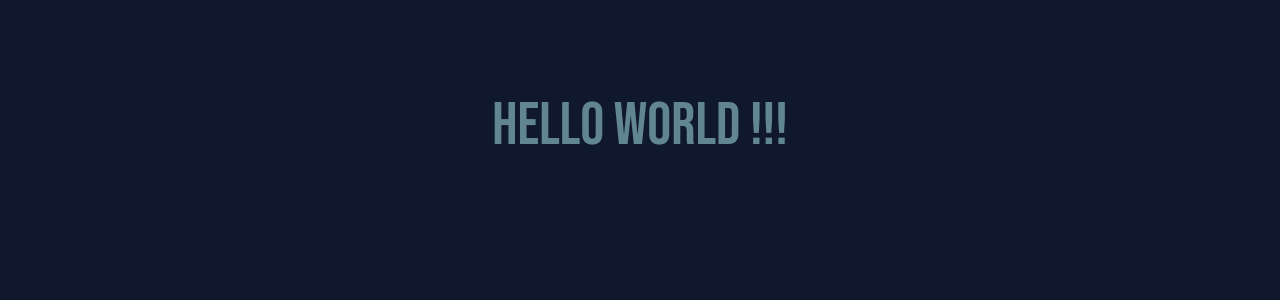
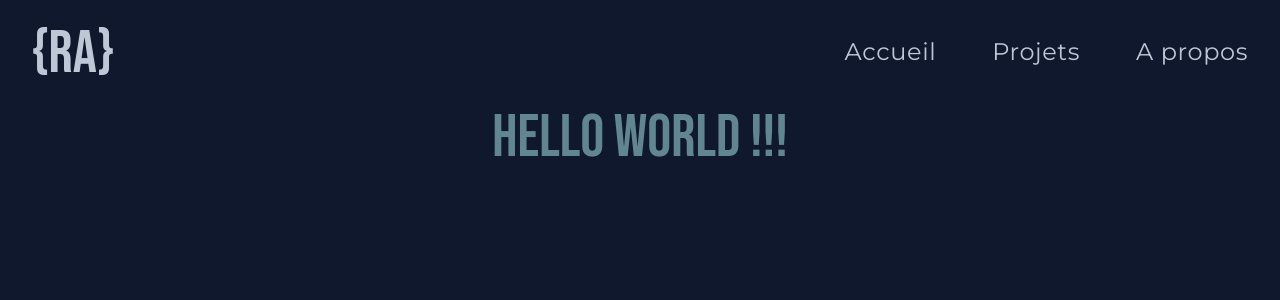
Before and after one commit to Rodolpheanger/portfolio, a Next.js app: page / in a window 1280 px wide. Shown: the top 300 px of the page. Built offline with nearby package versions, Linux system fonts and the light colour scheme.

Commit message:
: add of Header, Logo & Nav

```diff
--- /dev/null
+++ b/app/components/Header.tsx
@@ -0,0 +1,13 @@
+import Logo from './Logo';
+import Nav from './Nav';
+
+const Header = () => {
+  return (
+    <header className="flex items-center justify-between px-5 py-4 md:px-8 md:py-6">
+      <Logo />
+      <Nav />
+    </header>
+  );
+};
+
+export default Header;
--- /dev/null
+++ b/app/components/Logo.tsx
@@ -0,0 +1,11 @@
+const Logo = () => {
+  const logo = '{RA}';
+
+  return (
+    <div className="font-bebas-neue text-4xl text-text-light md:text-6xl">
+      {logo}
+    </div>
+  );
+};
+
+export default Logo;
--- /dev/null
+++ b/app/components/Nav.tsx
@@ -0,0 +1,21 @@
+'use client';
+
+const Nav = () => {
+  return (
+    <nav>
+      <ul className="text-l flex justify-between gap-8 font-montserrat tracking-wide text-text-light md:gap-14 md:text-2xl">
+        <li className="transform cursor-pointer border-b-4 border-b-tertiary border-opacity-0 duration-500 hover:border-b-[scale-100] hover:border-opacity-100">
+          Accueil
+        </li>
+        <li className="transform cursor-pointer border-b-4 border-b-tertiary border-opacity-0 duration-500 hover:border-b-[scale-100] hover:border-opacity-100">
+          Projets
+        </li>
+        <li className="transform cursor-pointer border-b-4 border-b-tertiary border-opacity-0 duration-500 hover:border-b-[scale-100] hover:border-opacity-100">
+          A propos
+        </li>
+      </ul>
+    </nav>
+  );
+};
+
+export default Nav;
--- a/app/layout.tsx
+++ b/app/layout.tsx
@@ -1,3 +1,4 @@
+import React from 'react';
 import './globals.css';
 
 export const metadata = {
--- a/app/page.tsx
+++ b/app/page.tsx
@@ -1,7 +1,12 @@
+import Header from './components/Header';
+
 export default function Home() {
   return (
-    <main className="flex min-h-screen flex-col items-center justify-between p-24">
-      <h1 className="font-bebas-neue text-6xl text-text-dark">Hello World !!!</h1>
-    </main>
+    <>
+      <Header />
+      <main className="flex justify-center">
+        <h1 className="font-bebas-neue text-6xl text-text-dark">Hello World !!!</h1>
+      </main>
+    </>
   );
 }
--- a/package.json
+++ b/package.json
@@ -23,13 +23,14 @@
     "autoprefixer": "10.4.14",
     "eslint": "8.43.0",
     "eslint-config-next": "13.4.7",
-    "eslint-plugin-react": "^7.32.2",
     "eslint-plugin-const-case": "^1.2.2",
     "eslint-plugin-github": "^4.6.1",
     "eslint-plugin-import": "^2.27.5",
     "eslint-plugin-json-format": "^2.0.1",
     "eslint-plugin-promise": "^6.1.1",
-    "eslint-plugin-unicorn": "^45.0.2",
+    "eslint-plugin-react": "^7.32.2",
+    "eslint-plugin-unicorn": "^47.0.0",
+    "eslint-plugin-unused-imports": "^2.0.0",
     "postcss": "8.4.24",
     "prettier": "^2.8.8",
     "prettier-plugin-tailwindcss": "^0.3.0",
```
Also changed, not shown: .eslintrc.yml, .prettierrc.yaml, 1 other file (tests, documents, lock files or other folders).
